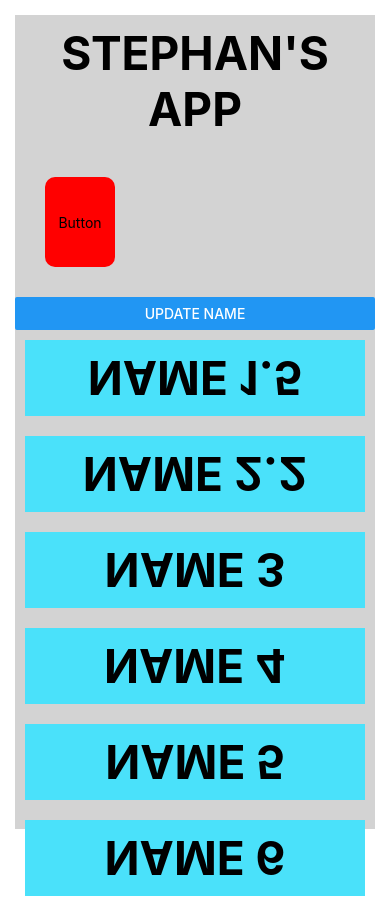
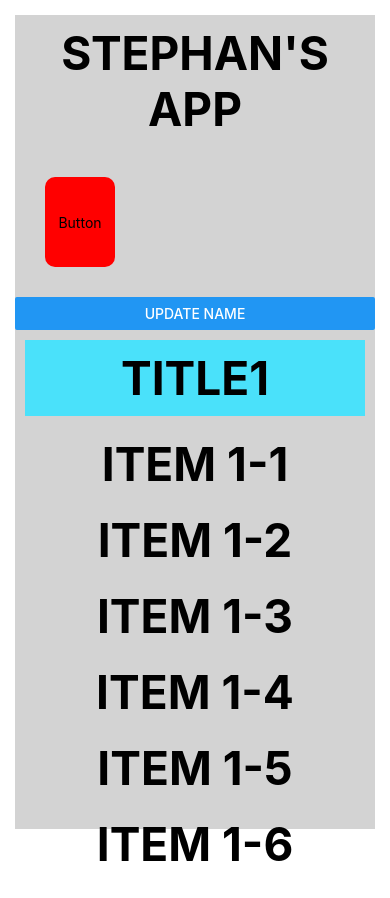
Before and after one commit to stephanduval/BluetoothVoltageMeterReactNative, a React Native app: screen / in a window 390 px wide. Shown: the top 898 px of the page. Built offline with nearby package versions, Linux system fonts and the light colour scheme.

Commit message:
added Section headers for nested arrays

```diff
--- a/App.js
+++ b/App.js
@@ -16,7 +16,8 @@ import {
   Alert,
   ScrollView,
   RefreshControl,
-  FlatList
+  FlatList,
+  SectionList,
 } from 'react-native';
 
 const App = () => {
@@ -46,6 +47,35 @@ const App = () => {
     {name: 'Name 9'},
   ]);
 
+  const DATA =[
+    {
+      title:'Title1',
+      data: ['Item 1-1','Item 1-2','Item 1-3','Item 1-4','Item 1-5','Item 1-6','Item 1-7','Item 1-8','Item 1-9','Item 1-10'],
+    },
+    {
+      title:'Title2',
+      data: ['Item 1-1','Item 1-2'],
+    },
+    {
+      title:'Title3',
+      data: ['Item 1-1','Item 1-2','Item 1-3','Item 1-4'],
+    },
+    {
+      title:'Title4',
+      data: ['Item 1-1','Item 1-2','Item 1-3','Item 1-4','Item 1-5','Item 1-6','Item 1-7','Item 1-8','Item 1-9','Item 1-10'],
+    },
+    {
+      title:'Title5',
+      data: ['Item 1-1'],
+    },
+    {
+      title:'Title6',
+      data: ['Item 1-1','Item 1-2','Item 1-3','Item 1-4','Item 1-5','Item 1-6','Item 1-7'],
+    },
+
+
+  ]
+
   return (
     <View style={styles.body}>
       <View style={styles.border}>
@@ -64,8 +94,34 @@ const App = () => {
 
         <Button title="Update Name" onPress={() => updateName('Bill')} />
 
+         {/* Beginning of the SectionList Component  */}
+          <SectionList
+
+          renderSectionHeader={({section}) => (
+            <View style={styles.item}>
+                      <Text style={styles.text}>
+                        {section.title}
+                      </Text>
+                    </View>
+
+          )}
+
+          keyExtractor={(item, index) => index.toString()}
+          sections={DATA}
+          renderItem={({item}) => (
+                      <Text style={styles.text}>
+                        {item}
+                      </Text>
+
+          )}
+
+          />
+
+
             {/* Beginning of the Flatlist Component  */}
-            <FlatList
+
+
+            {/* <FlatList
             //numColumns={2}
             refreshControl={
             <RefreshControl
@@ -85,7 +141,7 @@ const App = () => {
                       </Text>
                     </View>
                   )}>  // Works like an map function
-            </FlatList>
+            </FlatList> */}
 
             {/* Beginning of the ScrollView Component */}
 
```
